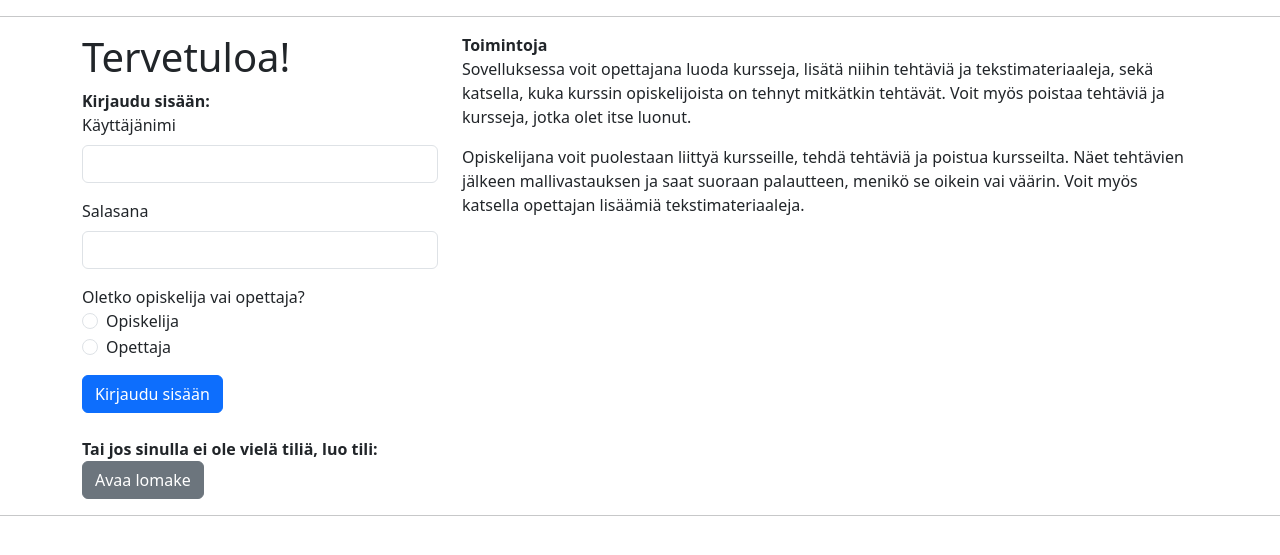
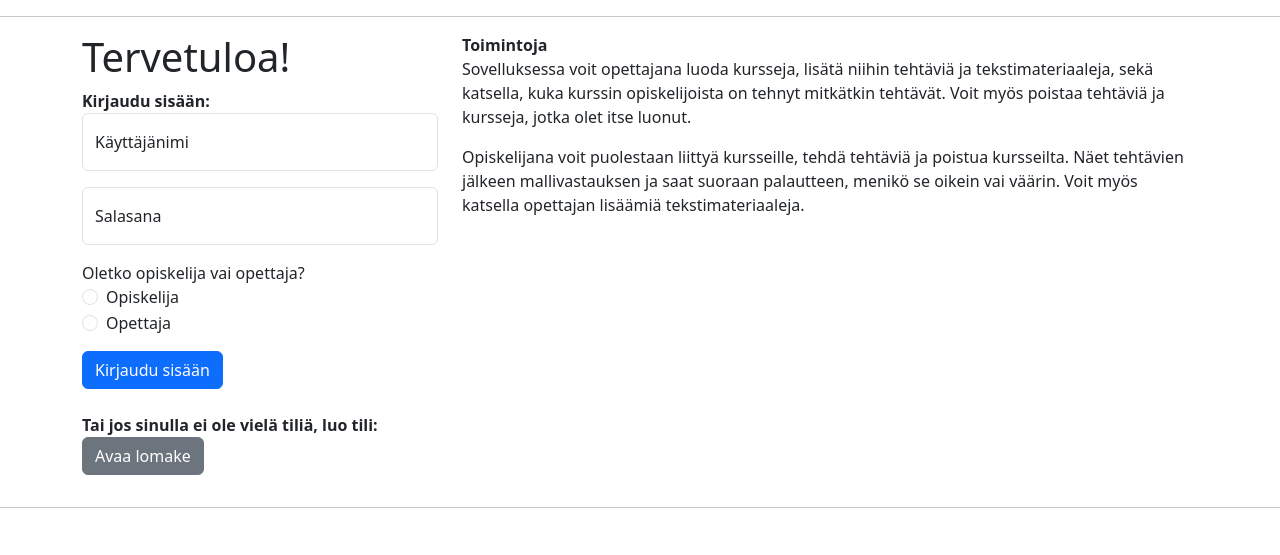
Before and after one commit to candyliaa/tsoha-opetussovellus, a Flask app: page / in a window 1280 px wide. Shown: the part 56-611 px from the top of the page. Run offline with Flask 3, Linux system fonts and the light colour scheme.

Commit message:
forms use floating labels now

```diff
--- a/app/templates/index.html
+++ b/app/templates/index.html
@@ -14,18 +14,18 @@
             {% if session.role == "teacher" %}
             <h2>Olet kirjautuneena tilillä {{ session.username }} (opettajatili)</h2>
             <a href="/coursetools">
-                <button>Kurssityökalut</button>
+                <button class="btn btn-primary">Kurssityökalut</button>
             </a>
             <br>
             {% else %}
             <h2>Olet kirjautuneena tilillä {{ session.username }} (opiskelijatili)</h2>
             <a href="/coursesview">
-                <button>Kurssinäkymään</button>
+                <button class="btn btn-primary">Kurssinäkymään</button>
             <br>
             {% endif %}
             <br>
             <a href="/logout">
-                <button>Kirjaudu ulos</button>
+                <button class="btn btn-danger">Kirjaudu ulos</button>
             </a>
         </div>
         <div class="col-8">
@@ -53,13 +53,13 @@
             {% endif %}
             <b>Kirjaudu sisään:</b>
             <form action="/login" method="POST">
-                <div class="mb-3">
-                    <label for="username" class="form-label">Käyttäjänimi</label>
-                    <input class="form-control" type="text" name="username" id="username" minlength="5" maxlength="20" required>
+                <div class="form-floating mb-3">
+                    <input class="form-control" type="text" name="username" id="username" placeholder="Käyttäjänimi" minlength="5" maxlength="20" required>
+                    <label for="username">Käyttäjänimi</label>
                 </div>
-                <div class="mb-3">
-                    <label for="password" class="form-label">Salasana</label>
-                    <input class="form-control" type="text" name="password" id="password" minlength="5" required>
+                <div class="form-floating mb-3">
+                    <input class="form-control" type="text" name="password" id="password" placeholder="Salasana" minlength="5" required>
+                    <label for="password">Salasana</label>
                 </div>
                 <div class="mb-3">
                     Oletko opiskelija vai opettaja?
@@ -80,16 +80,17 @@
             <br>
             {% endif %}
             <b>Tai jos sinulla ei ole vielä tiliä, luo tili:</b>
-            <button class="btn btn-secondary" onclick="displayDiv('registerForm')">Avaa lomake</button>
+            <br>
+            <button class="btn btn-secondary mb-3" onclick="displayDiv('registerForm')">Avaa lomake</button>
             <div id="registerForm" style="display: none">
             <form action="/accountcreated" method="POST">
-                <div class="mb-3">
-                    <label class="form-label" for="username">Käyttäjänimi (5-20 merkkiä)</label>
-                    <input class="form-control" type="text" name="username" minlength="5" maxlength="20" required>
+                <div class="form-floating mb-3">
+                    <input class="form-control" type="text" name="username" placeholder="Käyttäjänimi" minlength="5" maxlength="20" required>
+                    <label for="username">Käyttäjänimi (5-20 merkkiä)</label>
                 </div>
-                <div class="mb-3">
-                    <label class="form-label" for="password">Salasana (Vähintään 5 merkkiä)</label>
-                    <input class="form-control" type="text" name="password" minlength="5" required>
+                <div class="form-floating mb-3">
+                    <input class="form-control" type="text" name="password" placeholder="Salasana" minlength="5" required>
+                    <label for="password">Salasana (Vähintään 5 merkkiä)</label>
                 </div>
                 <div class="mb-3">
                     Oletko opiskelija vai opettaja?
```
